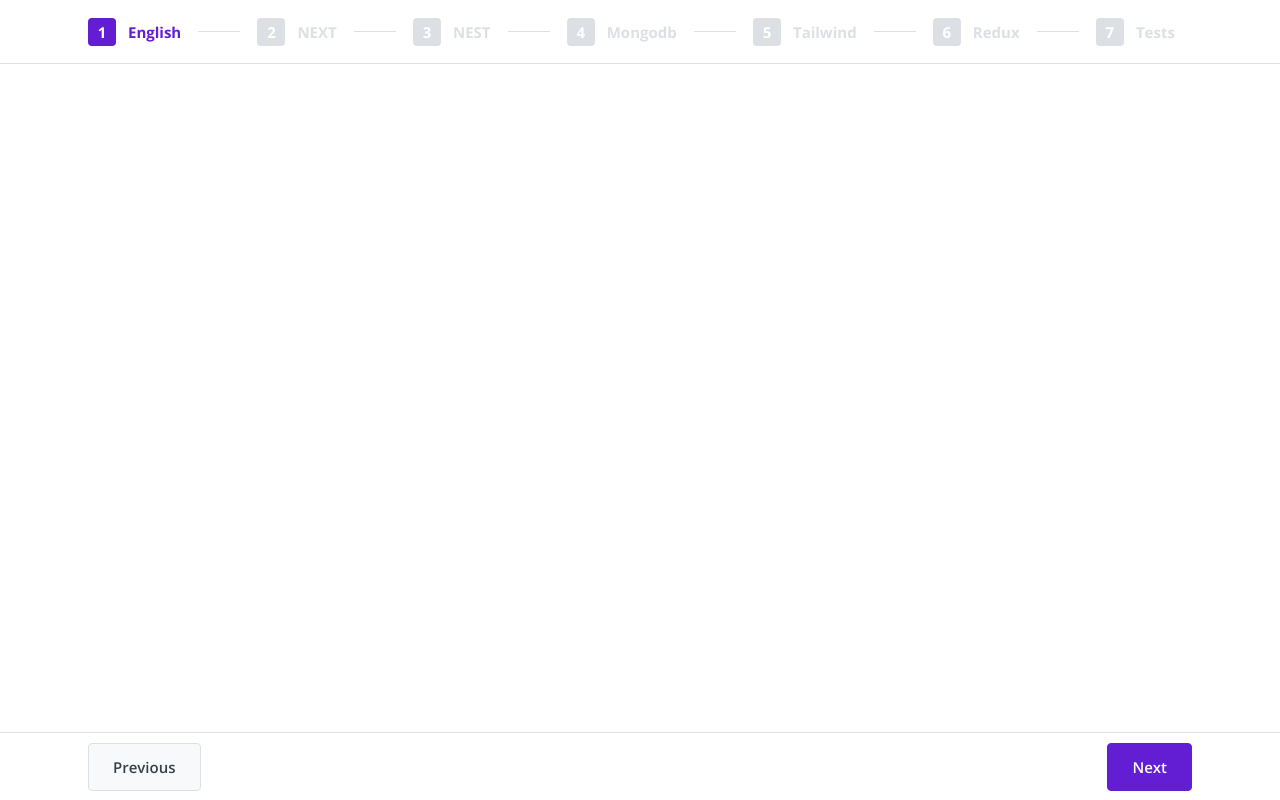
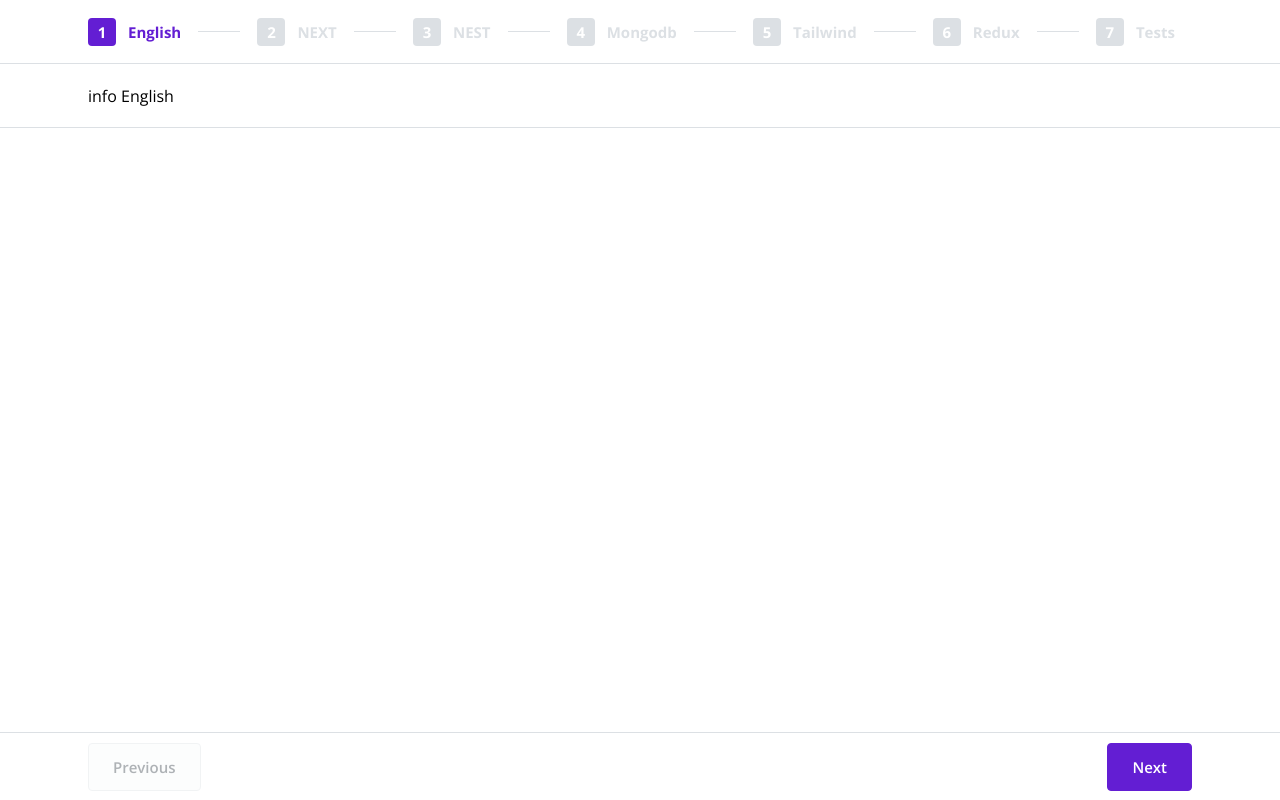
Before and after one commit to Hlib-Chyz/raise-me-up-client, a Next.js app: page /home in a window 1280 px wide. Built offline with nearby package versions, Linux system fonts and the light colour scheme.

Commit message:
feat: redux was added

```diff
--- a/src/app/home/components/buttons.tsx
+++ b/src/app/home/components/buttons.tsx
@@ -1,11 +1,25 @@
 'use client';
+import { getPaginationState, setCurrentPage } from '@/store/slices/paginationSlice';
 import React from 'react';
+import { useDispatch, useSelector } from 'react-redux';
 
 export default function Buttons() {
+    const dispatch = useDispatch();
+    const { currentPage, pages } = useSelector(getPaginationState);
     return (
         <div className="h-68 px-88 flex items-center justify-between border-t border-light-grey fixed bottom-0 left-0 w-full">
-            <button className="secondary-button">Previous</button>
-            <button className="primary-button">Next</button>
+            <button
+                onClick={() => dispatch(setCurrentPage(currentPage - 1))}
+                disabled={currentPage === 0}
+                className="secondary-button">
+                Previous
+            </button>
+            <button
+                onClick={() => dispatch(setCurrentPage(currentPage + 1))}
+                disabled={currentPage === pages.length - 1}
+                className="primary-button">
+                Next
+            </button>
         </div>
     );
 }
--- /dev/null
+++ b/src/app/home/components/content.tsx
@@ -0,0 +1,12 @@
+'use client';
+import { getInfoState } from '@/store/slices/paginationSlice';
+import { useSelector } from 'react-redux';
+
+export default function Content() {
+    const info = useSelector(getInfoState);
+    return (
+        <div className="h-64 px-88 flex items-center justify-between border-b border-light-grey">
+            {info}
+        </div>
+    );
+}
--- a/src/app/home/components/pagination.tsx
+++ b/src/app/home/components/pagination.tsx
@@ -1,25 +1,27 @@
 'use client';
-import React, { useState } from 'react';
+import { getPaginationState, setCurrentPage } from '@/store/slices/paginationSlice';
+import React from 'react';
+import { useDispatch, useSelector } from 'react-redux';
 
 export default function Pagination() {
-    const points = ['English', 'NEXT', 'NEST', 'Mongodb', 'Tailwind', 'Redux', 'Tests'];
-    const [current, setCurrent] = useState(0);
+    const { currentPage, pages } = useSelector(getPaginationState);
+    const dispatch = useDispatch();
     return (
         <div className="h-64 px-88 flex items-center justify-between border-b border-light-grey">
-            {points.map((point, index) => (
-                <React.Fragment key={point}>
+            {pages.map((page) => (
+                <React.Fragment key={page.id}>
                     <button
-                        onClick={() => setCurrent(index)}
-                        className={`flex gap-12 body-medium-bold text-light-grey items-center ${current === index ? 'text-purple' : ''}`}>
+                        onClick={() => dispatch(setCurrentPage(page.id))}
+                        className={`flex gap-12 body-medium-bold text-light-grey items-center ${currentPage === page.id ? 'text-purple' : ''}`}>
                         <div
-                            className={`h-28 w-28 flex items-center justify-center bg-light-grey text-white rounded-4 ${current === index ? 'text-white bg-purple' : ''}`}>
-                            {index + 1}
+                            className={`h-28 w-28 flex items-center justify-center bg-light-grey text-white rounded-4 ${currentPage === page.id ? 'text-white bg-purple' : ''}`}>
+                            {page.id + 1}
                         </div>
-                        <div>{point}</div>
+                        <div>{page.name}</div>
                     </button>
                     <div
                         className={
-                            index !== points.length - 1 ? 'w-42 h-1 bg-light-grey' : ''
+                            page.id !== pages.length - 1 ? 'w-42 h-1 bg-light-grey' : ''
                         }></div>
                 </React.Fragment>
             ))}
--- a/src/app/home/page.tsx
+++ b/src/app/home/page.tsx
@@ -1,11 +1,18 @@
+'use client';
+import { store } from '@/store/store';
+import { Provider } from 'react-redux';
 import Buttons from './components/buttons';
 import Pagination from './components/pagination';
+import Content from './components/content';
 
 export default function Home() {
     return (
-        <div>
-            <Pagination />
-            <Buttons />
-        </div>
+        <Provider store={store}>
+            <div>
+                <Pagination />
+                <Content />
+                <Buttons />
+            </div>
+        </Provider>
     );
 }
--- /dev/null
+++ b/src/store/slices/paginationSlice.ts
@@ -0,0 +1,41 @@
+import { createSlice, Draft, PayloadAction } from '@reduxjs/toolkit';
+import { IStore } from '../store';
+
+export interface IPaginationState {
+    currentPage: number;
+    pages: { name: string; info: string; id: number }[];
+}
+
+const initialState: IPaginationState = {
+    currentPage: 0,
+    pages: [
+        { name: 'English', info: 'info English', id: 0 },
+        { name: 'NEXT', info: 'info NEXT', id: 1 },
+        { name: 'NEST', info: 'info NEST', id: 2 },
+        { name: 'Mongodb', info: 'info Mongodb', id: 3 },
+        { name: 'Tailwind', info: 'info Tailwind', id: 4 },
+        { name: 'Redux', info: 'info Redux', id: 5 },
+        { name: 'Tests', info: 'info English', id: 6 },
+    ],
+};
+
+export const paginationSlice = createSlice({
+    name: 'pagination',
+    initialState,
+    reducers: {
+        setCurrentPage: (
+            state: Draft<IPaginationState>,
+            action: PayloadAction<IPaginationState['currentPage']>,
+        ) => {
+            state.currentPage = action.payload;
+        },
+    },
+});
+
+export const getPaginationState = (state: IStore) => state.pagination;
+export const getInfoState = (state: IStore) =>
+    state.pagination.pages.find((page) => page.id === state.pagination.currentPage)?.info;
+
+export const { setCurrentPage } = paginationSlice.actions;
+
+export default paginationSlice.reducer;
--- /dev/null
+++ b/src/store/store.ts
@@ -0,0 +1,20 @@
+import { configureStore } from '@reduxjs/toolkit';
+import { useDispatch as useDispatchBase, useSelector as useSelectorBase } from 'react-redux';
+import paginationSlice, { IPaginationState } from './slices/paginationSlice';
+
+export interface IStore {
+    pagination: IPaginationState;
+}
+
+export const store = configureStore<IStore>({
+    reducer: {
+        pagination: paginationSlice,
+    },
+});
+
+type AppDispatch = typeof store.dispatch;
+
+export const useDispatch = () => useDispatchBase<AppDispatch>();
+
+export const useSelector = <TSelected = unknown>(selector: () => TSelected): TSelected =>
+    useSelectorBase<IStore, TSelected>(selector);
```
